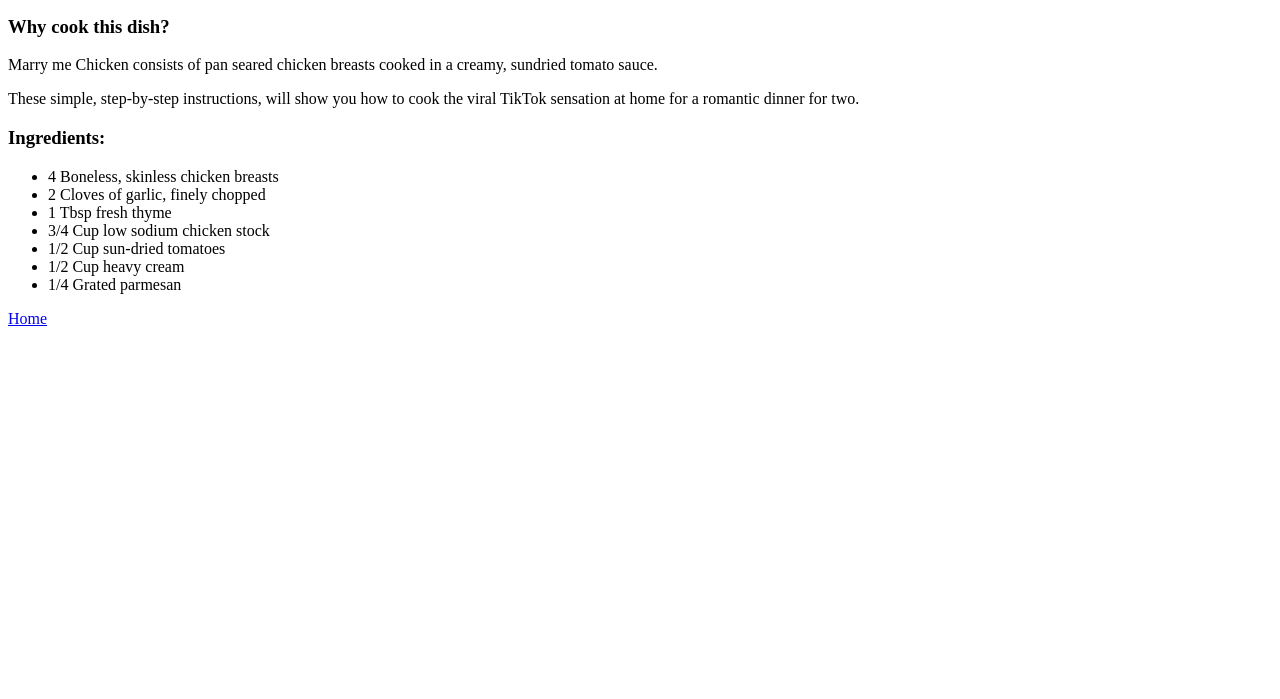
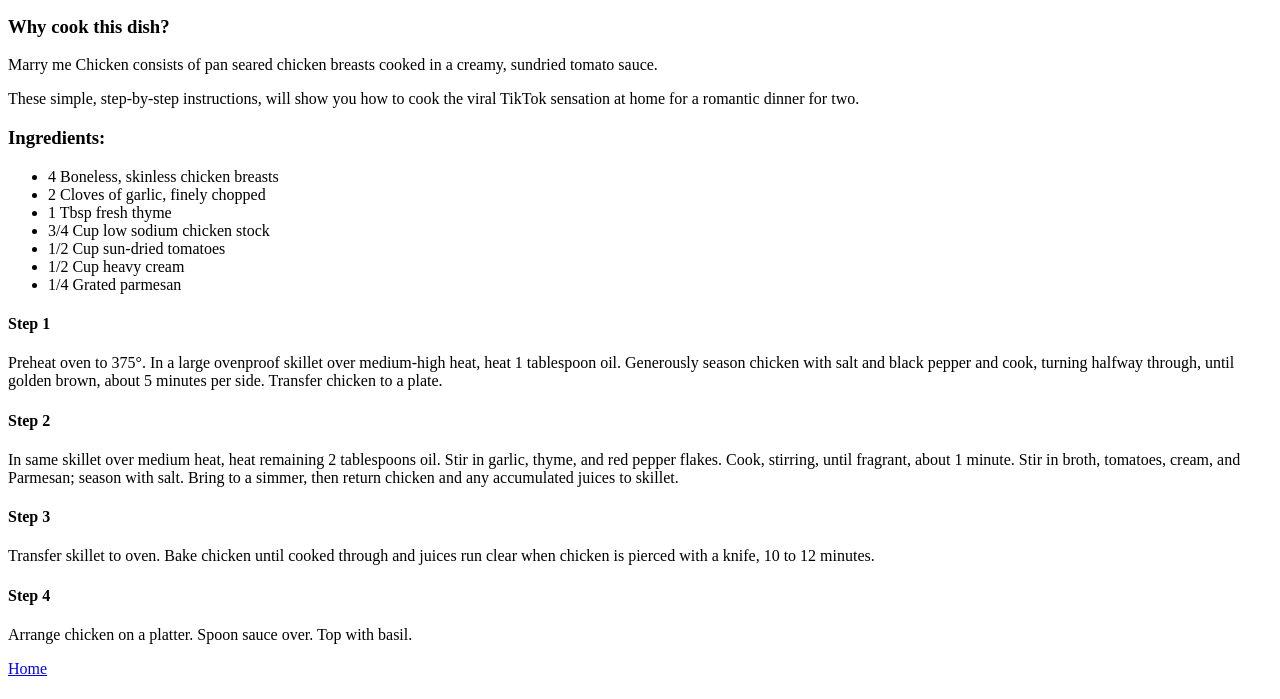
Before and after one commit to Seumas97/odin-recipies, a plain HTML site: page recipes/marrymechicken.html in a window 1280 px wide. Shown: the part 101-800 px from the top of the page. Drawn offline with Linux system fonts and the light colour scheme.

Commit message:
Added step by step instructions to the recipe.

```diff
--- a/recipes/marrymechicken.html
+++ b/recipes/marrymechicken.html
@@ -18,6 +18,7 @@
     <p>These simple, step-by-step instructions, will show you how to cook the viral TikTok sensation at home for a romantic dinner for two.</p>
 
     <h3>Ingredients:</h3>
+
     <ul>
         <li>4 Boneless, skinless chicken breasts</li>
         <li>2 Cloves of garlic, finely chopped</li>
@@ -29,6 +30,21 @@
 
     </ul>
 
+    <h4>Step 1</h4>
+
+    <p>Preheat oven to 375°. In a large ovenproof skillet over medium-high heat, heat 1 tablespoon oil. Generously season chicken with salt and black pepper and cook, turning halfway through, until golden brown, about 5 minutes per side. Transfer chicken to a plate.</p>
+
+    <h4>Step 2</h4>
+
+    <p>In same skillet over medium heat, heat remaining 2 tablespoons oil. Stir in garlic, thyme, and red pepper flakes. Cook, stirring, until fragrant, about 1 minute. Stir in broth, tomatoes, cream, and Parmesan; season with salt. Bring to a simmer, then return chicken and any accumulated juices to skillet.</p>
+
+    <h4>Step 3</h4>
+
+    <p>Transfer skillet to oven. Bake chicken until cooked through and juices run clear when chicken is pierced with a knife, 10 to 12 minutes.</p>
+
+    <h4>Step 4</h4>
+
+    <p>Arrange chicken on a platter. Spoon sauce over. Top with basil.</p>
 
     <p> <a href="../index.html">Home</a></p>
 </body>
```
